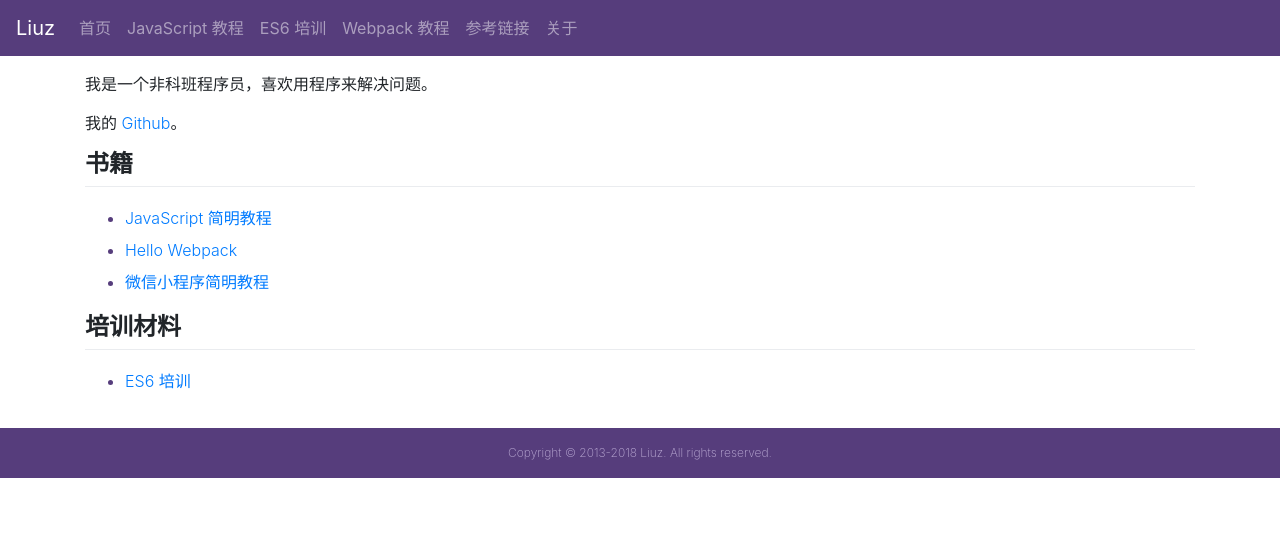
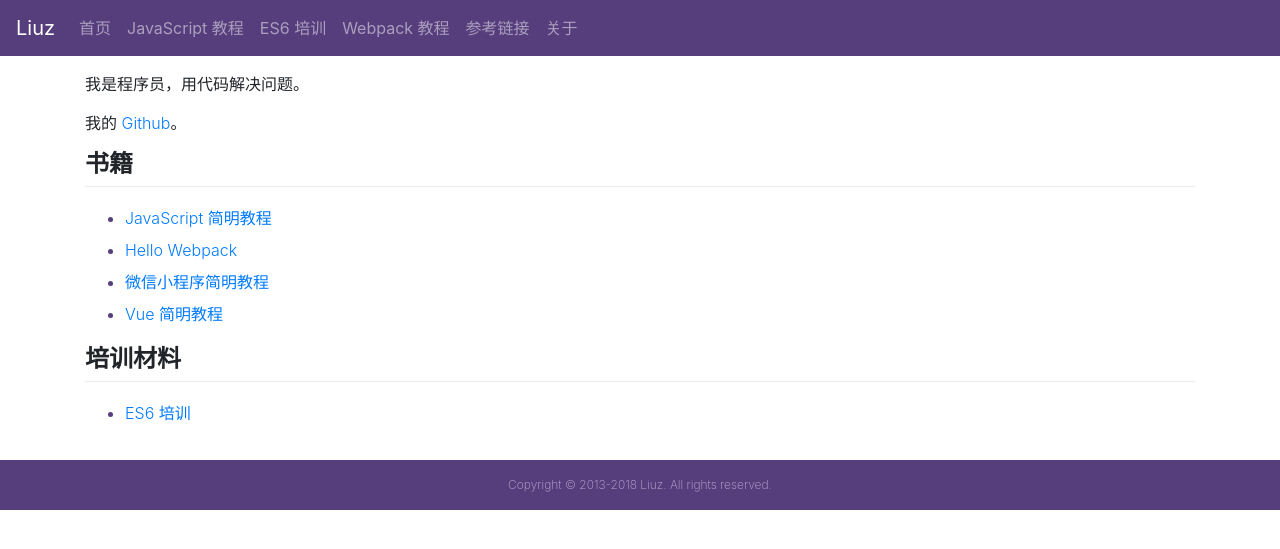
Before and after one commit to liuzhuan/liuzhuan.github.io, a Jekyll site: the page built from about.md, in a window 1280 px wide. Shown: the top 549 px of the page. Built offline with Jekyll 4.4.1, drawn with Linux system fonts in a browser that asks for light colours; nearby versions of some CDN libraries.

Commit message:
adding hello-vue gitbook

```diff
--- a/about.md
+++ b/about.md
@@ -2,7 +2,7 @@
 layout: default
 ---
 
-我是一个非科班程序员，喜欢用程序来解决问题。
+我是程序员，用代码解决问题。
 
 我的 [Github](https://github.com/liuzhuan)。
 
@@ -10,6 +10,7 @@ layout: default
 - [JavaScript 简明教程](http://www.1zh.tech/hello-js/)
 - [Hello Webpack](https://www.gitbook.com/book/liuzhuan/hello-webpack/details)
 - [微信小程序简明教程](http://www.1zh.tech/hello-wxapp/)
+- [Vue 简明教程](http://www.1zh.tech/hello-vue/)
 
 ## 培训材料
 - [ES6 培训](https://github.com/liuzhuan/es6-training)
```
